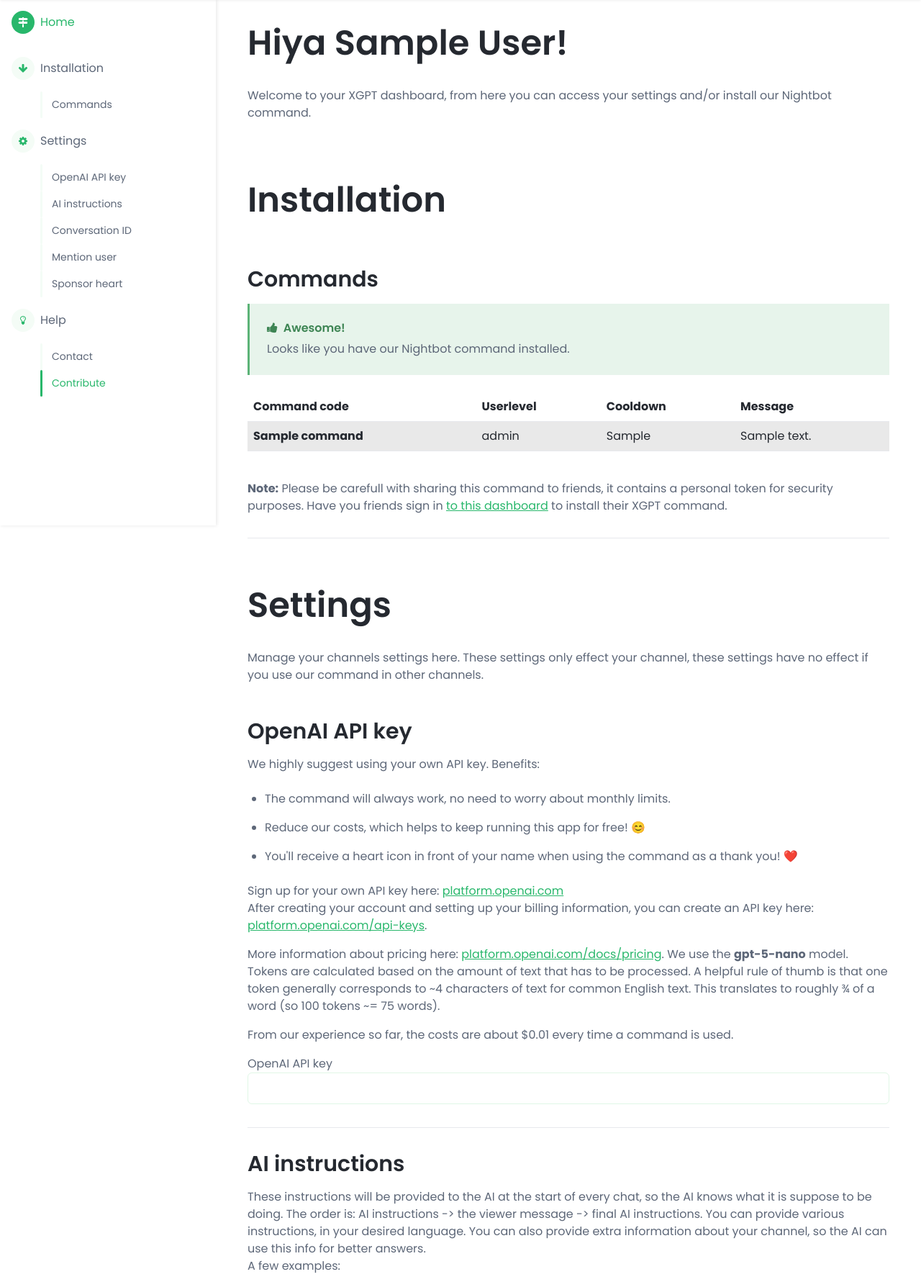
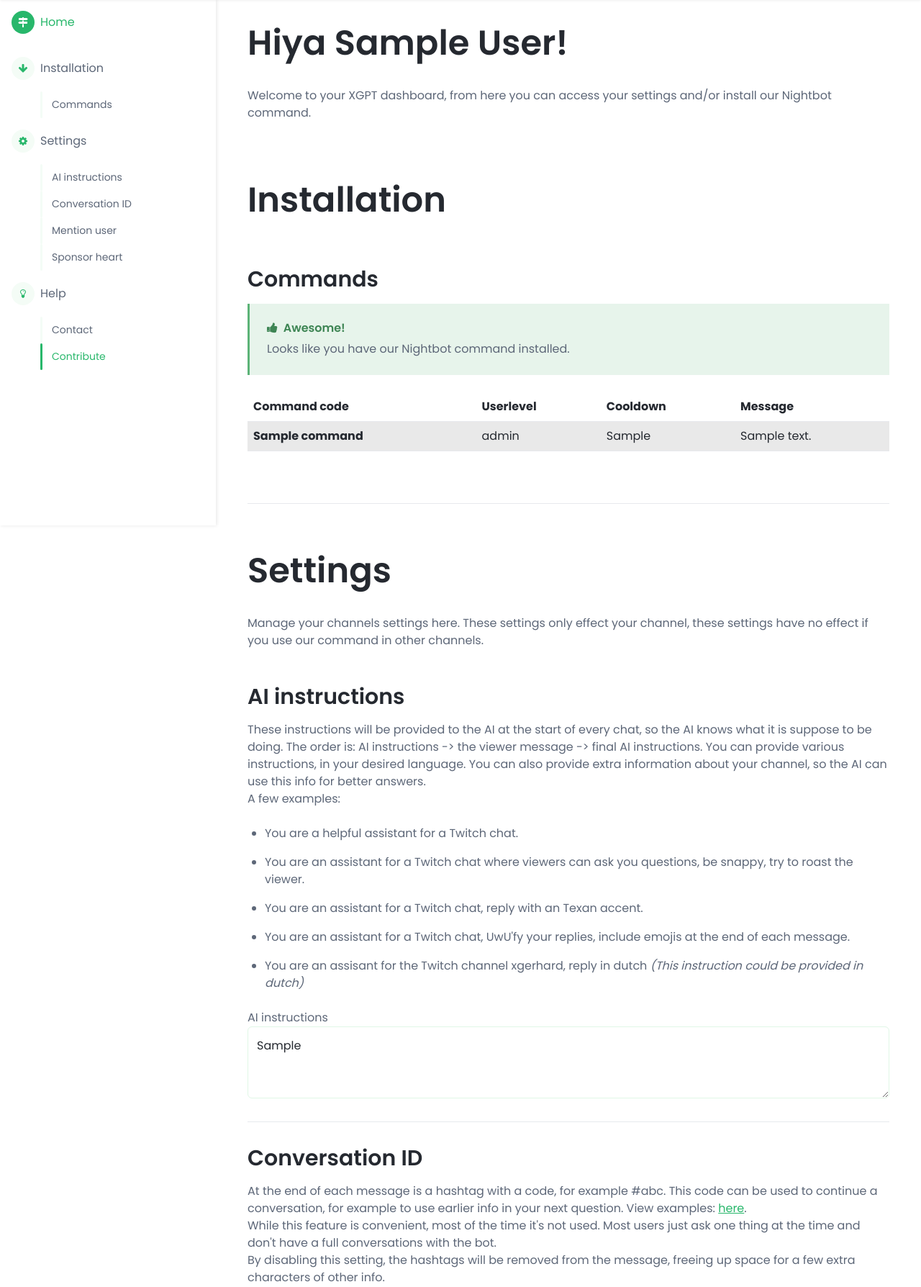
Before and after one commit to xgerhard/XGPT, a Laravel app: template resources/views/dashboard.blade.php in a window 1280 px wide. Shown: the part 70-1858 px from the top of the page at 72% size. Run offline with Laravel 12, Linux system fonts and the light colour scheme; a user stored in the database is signed in; tables that the repository leaves empty hold one stand-in row (values such as "Sample post"); the template is opened without the code that fills it: most values are stand-ins (such as "Sample title", 1, 10 or a date in 2020); some libraries are stand-ins or nearby versions.

Commit message:
Remove own API keys
Every channel uses the site key, and new commands are installed without
a token. Saving settings no longer changes the sponsor flag. Stored keys
stay in the database for now.

```diff
--- a/app/Http/Controllers/CommandController.php
+++ b/app/Http/Controllers/CommandController.php
@@ -55,12 +55,8 @@ class CommandController extends Controller
             $XGPT->setMessage($message);
             return $XGPT->getResponse();
 
-        } catch (\App\Exceptions\InvalidTokenException $e) {
-            return 'Error: XGPT token is missing or doesn\'t match. Please visit https://xgpt.gerhard.dev/dashboard to resolve this issue.';
         } catch (\App\Exceptions\RateLimitException $e) {
             return 'Error: XGPT has reached it monthly usage limit. Support this project: https://github.com/sponsors/xgerhard ❤️';
-        } catch (\App\Exceptions\InvalidApiKeyException $e) {
-            return 'Error: Incorrect API key provided in your XGPT settings. You can find your API key at https://platform.openai.com/account/api-keys';
         } catch (\Illuminate\Http\Client\ConnectionException) {
             return 'Error: ChatGPT took to long to respond. Please try again in a bit. ResidentSleeper';
         } catch (\Exception $e) {
--- a/app/Models/UserSettings.php
+++ b/app/Models/UserSettings.php
@@ -3,26 +3,14 @@
 namespace App\Models;
 
 use Illuminate\Database\Eloquent\Model;
-use Illuminate\Contracts\Encryption\DecryptException;
-use Illuminate\Support\Facades\Crypt;
 
 class UserSettings extends Model
 {
     protected $fillable = [
-        'api_key',
         'start_instructions',
         'end_instructions',
         'show_conversation_id',
         'mention_user',
         'show_sponsor_heart'
     ];
-
-    public function getApiKeyAttribute()
-    {
-        try {
-            return Crypt::decryptString($this->attributes['api_key']);
-        } catch (DecryptException $e) {
-            // maybe log this
-        }
-    }
 }
--- a/app/src/SettingsHandler.php
+++ b/app/src/SettingsHandler.php
@@ -32,7 +32,6 @@ class SettingsHandler
     {
         $user = new User();
         $user->settings = new UserSettings([
-            'api_key' => '',
             'start_instructions' => $this->getStartInstructions($provider),
             'end_instructions' => $this->getEndInstructions($provider),
             'show_conversation_id' => $this->showConversationId,
--- a/resources/views/dashboard.blade.php
+++ b/resources/views/dashboard.blade.php
@@ -58,7 +58,6 @@
                     <li class="nav-item section-title mt-3"><a class="nav-link scrollto" href="#section-2"><span class="theme-icon-holder me-2"><i class="fa fa-arrow-down"></i></span>Installation</a></li>
                     <li class="nav-item"><a class="nav-link scrollto" href="#item-2-1">Commands</a></li>
                     <li class="nav-item section-title mt-3"><a class="nav-link scrollto" href="#section-3"><span class="theme-icon-holder me-2"><i class="fa fa-gear"></i></span>Settings</a></li>
-                    <li class="nav-item"><a class="nav-link scrollto" href="#item-3-0">OpenAI API key</a></li>
                     <li class="nav-item"><a class="nav-link scrollto" href="#item-3-1">AI instructions</a></li>
                     <!--<li class="nav-item"><a class="nav-link scrollto" href="#item-3-2">Final AI instructions</a></li>-->
                     <li class="nav-item"><a class="nav-link scrollto" href="#item-3-3">Conversation ID</a></li>
@@ -133,26 +132,6 @@
                                 <p>Looks like you have our Nightbot command installed.</p>
                             </div><!--//content-->
                         </div>
-                        @if($command_needs_token)
-                        <div class="callout-block callout-block-danger me-1">
-                            <div class="content">
-                                <h4 class="callout-title">
-                                    <span class="callout-icon-holder">
-                                        <i class="fa fa-exclamation-triangle"></i>
-                                    </span><!--//icon-holder-->
-                                    Woops!
-                                </h4>
-                                <p>Since you're using your own OpenAI API key, we need to at a personal token to the command. This is for security reasons, so only your channel will be able to use your API key.</p>
-                            </div><!--//content-->
-                        </div>
-                        <p>
-                            <form action="" method="POST">
-                                @csrf <!-- {{ csrf_field() }} -->
-                                <input type="hidden" name="action" value="update_commands"/>
-                                <button type="submit" class="btn btn-secondary">Update commands</button>
-                            </form>
-                        </p>
-                        @endif
                         <div class="table-responsive my-4">
                             <table class="table table-striped">
                                 <thead>
@@ -175,7 +154,6 @@
                                 </tbody>
                             </table>
                         </div>
-                        <p><b>Note:</b> Please be carefull with sharing this command to friends, it contains a personal token for security purposes. Have you friends sign in <a href="https://xgpt.gerhard.dev/dashboard" target="blank">to this dashboard</a> to install their XGPT command.</p>
                         @endif
                     </section><!--//section-->
                 </article><!--//docs-article-->
@@ -189,30 +167,6 @@
                                 <p>Manage your channels settings here. These settings only effect your channel, these settings have no effect if you use our command in other channels.</p>
                             </section><!--//docs-intro-->
                         </header>
-                        <section class="docs-section" id="item-3-0">
-                            <h2 class="section-heading">OpenAI API key</h2>
-                            <p>We highly suggest using your own API key. Benefits:
-                                <ul>
-                                    <li>The command will always work, no need to worry about monthly limits.</li>
-                                    <li>Reduce our costs, which helps to keep running this app for free! 😊</li>
-                                    <li>You'll receive a heart icon in front of your name when using the command as a thank you! ❤️</li>
-                                </ul>
-                            </p>
-                            <p>
-                                Sign up for your own API key here: <a href="https://platform.openai.com/" target="blank">platform.openai.com</a><br/>
-                                After creating your account and setting up your billing information, you can create an API key here: <a href="https://platform.openai.com/api-keys" target="blank">platform.openai.com/api-keys</a>.
-                            </p>
-                            <p>
-                                More information about pricing here: <a href="https://platform.openai.com/docs/pricing" target="blank">platform.openai.com/docs/pricing</a>. We use the <b>gpt-5-nano</b> model. Tokens are calculated based on the amount of text that has to be processed. A helpful rule of thumb is that one token generally corresponds to ~4 characters of text for common English text. This translates to roughly ¾ of a word (so 100 tokens ~= 75 words).<br/>
-                            </p>
-                            <p>
-                                From our experience so far, the costs are about $0.01 every time a command is used.
-                            </p>
-                            <div class="form-group">
-                                <label for="api_key">OpenAI API key</label>
-                                <input type="password" class="form-control" id="api_key" name="api_key" value="@if( auth()->user()->settings ){{ auth()->user()->settings->api_key}}@endif"/>
-                            </div>
-                        </section><!--//section-->
                         <section class="docs-section" id="item-3-1">
                             <h2 class="section-heading">AI instructions</h2>
                             <p>These instructions will be provided to the AI at the start of every chat, so the AI knows what it is suppose to be doing. The order is: AI instructions -> the viewer message -> final AI instructions. You can provide various instructions, in your desired language. You can also provide extra information about your channel, so the AI can use this info for better answers.<br/>A few examples:
--- a/resources/views/home.blade.php
+++ b/resources/views/home.blade.php
@@ -162,7 +162,6 @@
                         <h2 class="section-heading">Automatic</h2>
                         <p>Sign in with Nightbot and we will handle the installation for you!</p>
                         <p>When you sign in to our dashboard you will be able to customize settings for your personal AI chatbot. Give the bot more and detailed instructions for just your stream. Provide attional information about you or your stream, so the bot can answer more specific questions. Want the bot to speak in a certain language, a certain way, include emojis, be more funny? Endless opportunities and alot of fun!</p>
-                        <p>You'll also be able to use your own OpenAI API key to avoid monthly limits, which we highly recommend!</p>
                         <p><a href="https://xgpt.gerhard.dev/dashboard" class="btn btn-secondary">Sign in with Nightbot</a></p>
                     </section><!--//section-->
 
```
Also changed, not shown: app/Exceptions/InvalidApiKeyException.php (deleted, +0 -10 lines), app/Exceptions/InvalidTokenException.php (deleted, +0 -10 lines), app/Http/Controllers/DashboardController.php (+2 -43 lines), app/src/OpenAI.php (+1 -10 lines), app/src/XGPT.php (+1 -23 lines), tests/Feature/CommandTest.php (+44 -11 lines).
